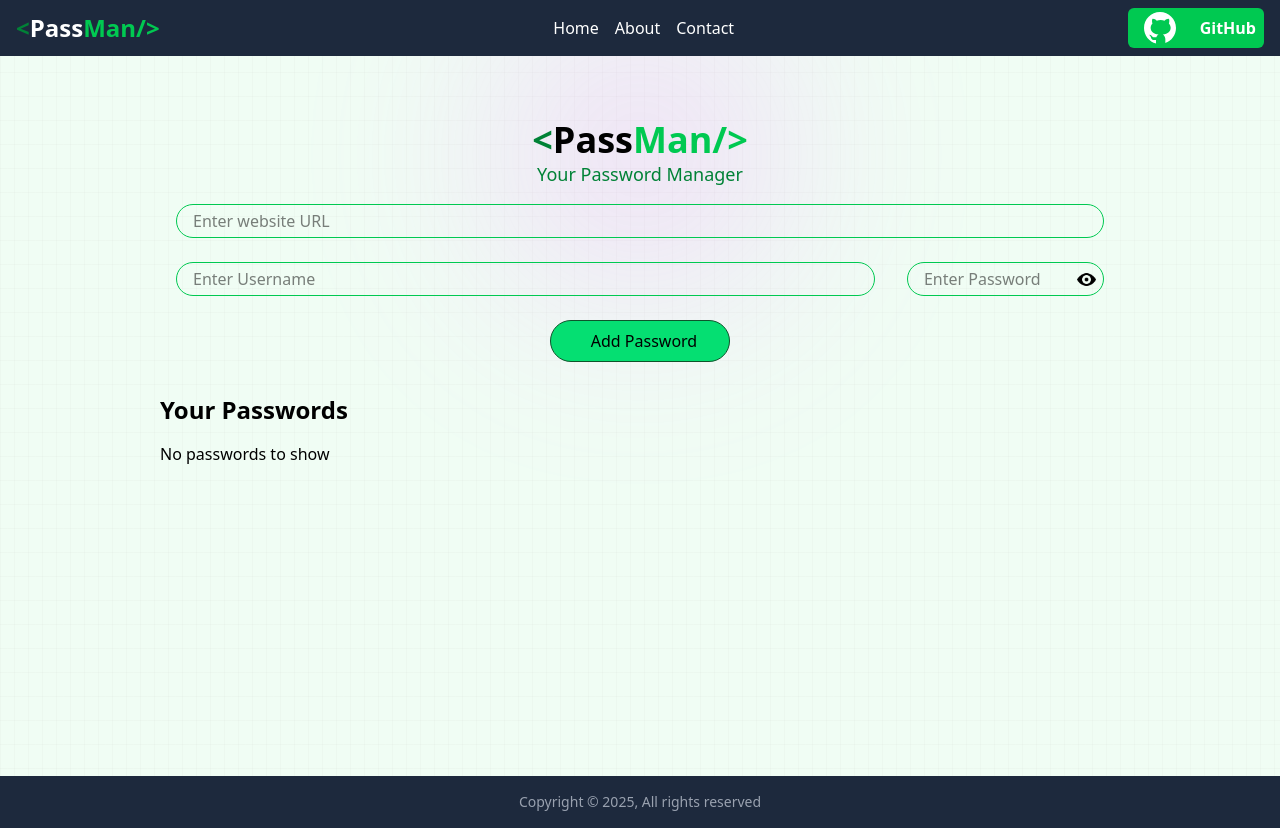
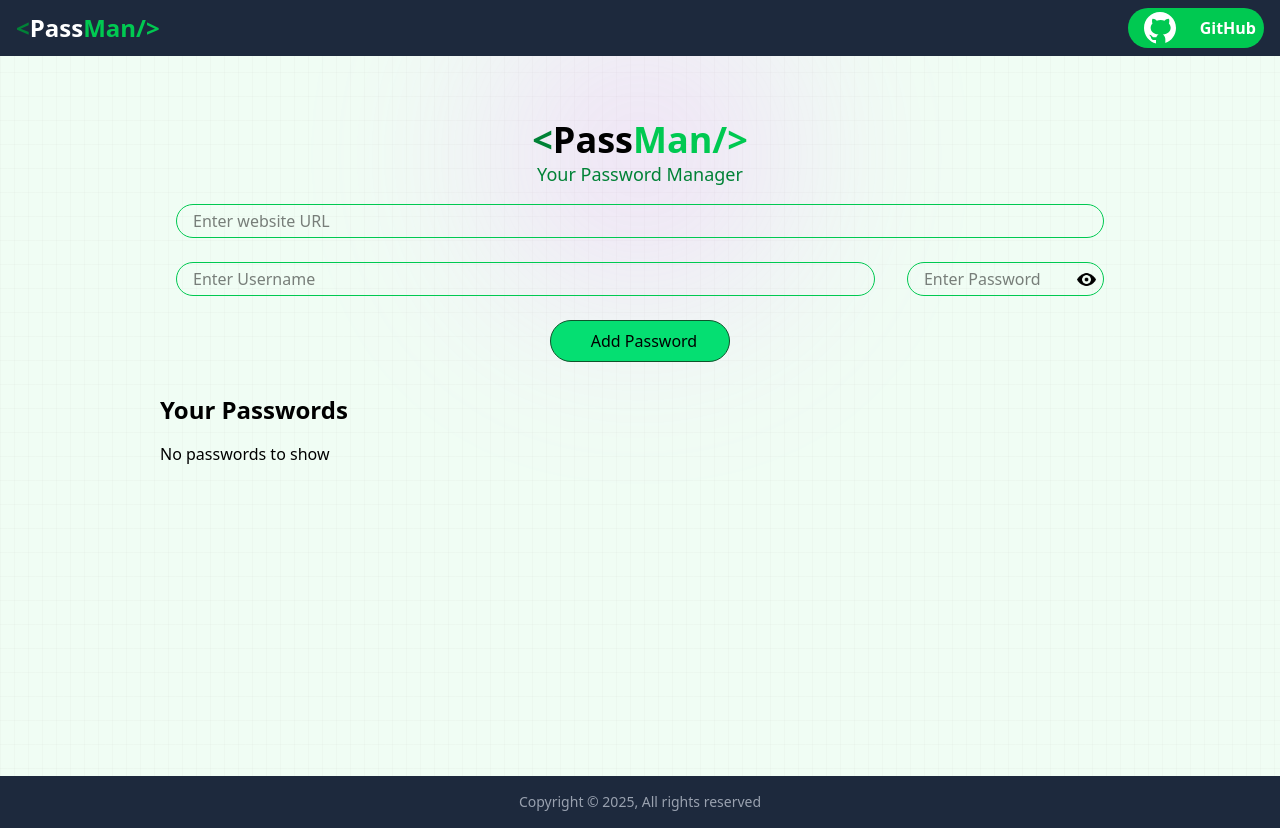
Before and after one commit to sahil-s-i/PassMan, a React (Vite) app: page / in a window 1280 px wide. Built offline with nearby package versions, Linux system fonts and the light colour scheme; some icons are missing.

Commit message:
Changed navbar and also added github icon in the navbar

```diff
--- a/src/components/Navbar.jsx
+++ b/src/components/Navbar.jsx
@@ -9,14 +9,14 @@ const Navbar = () => {
                     Pass
                     <span className='text-green-500'>Man/&gt; </span>
                 </div>
-                <ul>
+                {/* <ul>
                     <li className='flex gap-4'>
                         <a className='hover:font-bold' href="#">Home</a>
                         <a className='hover:font-bold' href="/about">About</a>
                         <a className='hover:font-bold' href="/contact">Contact</a>
                     </li>
-                </ul>
-                <button className='text-white bg-green-500 rounded-md flex items-center justify-center'>
+                </ul> */}
+                <button className='text-white bg-green-500 rounded-full flex items-center justify-center'>
                     <img className='invert px-3 w-16' src="/github.svg" alt="git hub icon" />
                    <span className='font-bold px-2'>GitHub</span>
                 </button>
```
